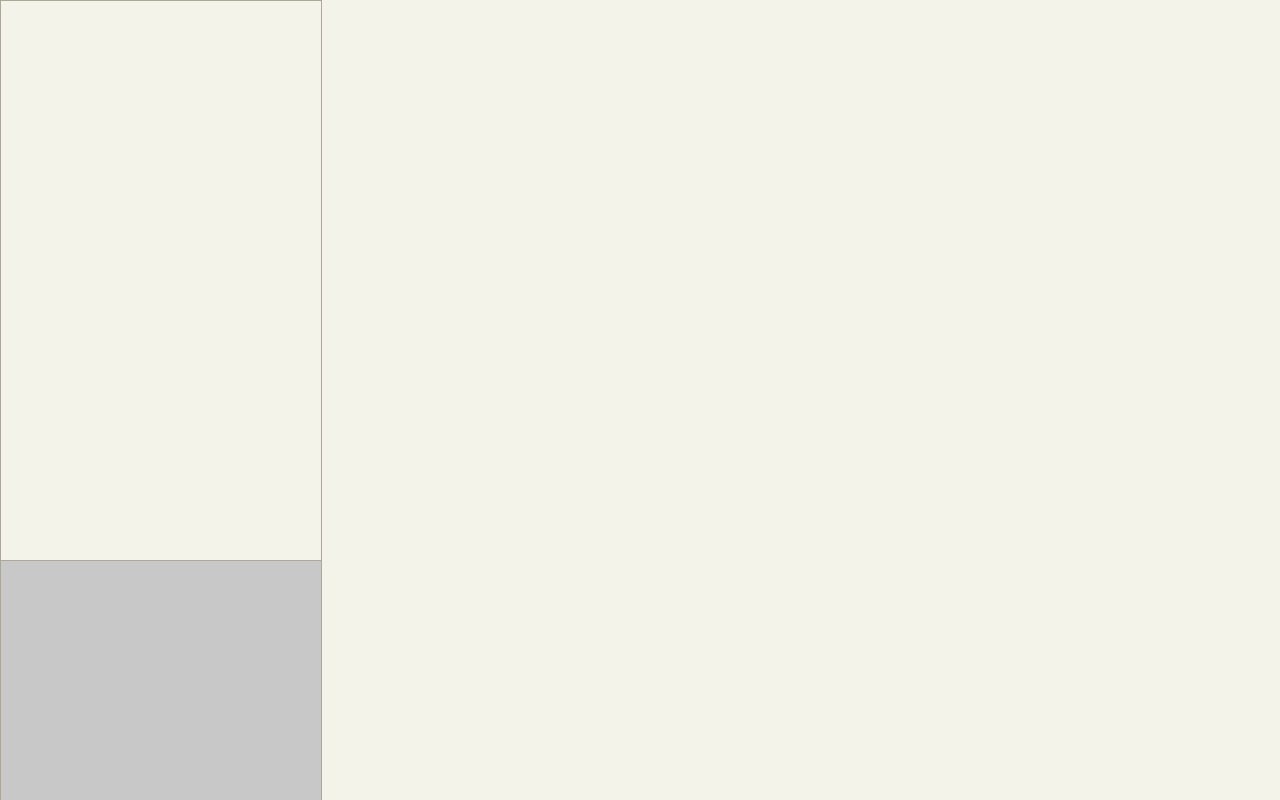
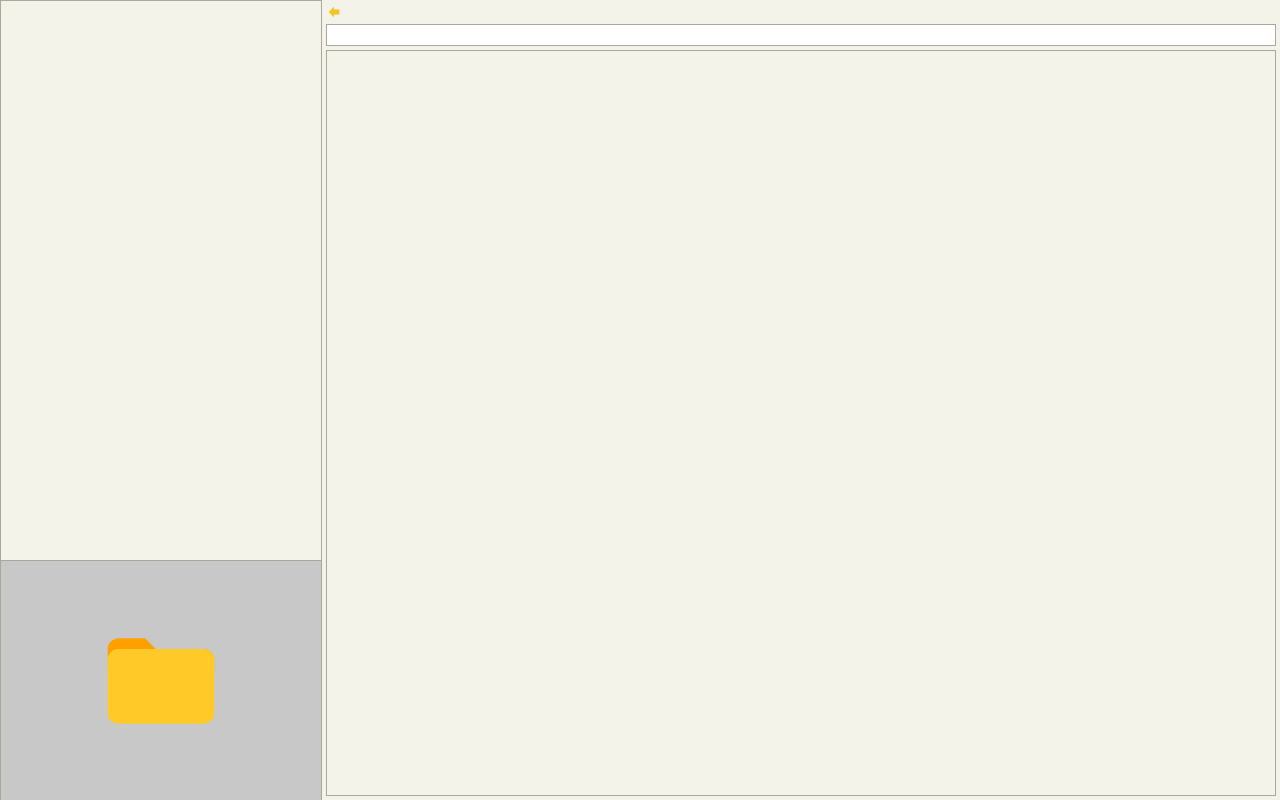
Before and after one commit to mibcxb/McViewer, an Electron app: page app/main.html in a window 1280 px wide. Drawn offline with Linux system fonts and the light colour scheme.

Commit message:
添加浏览框基本分区

```diff
--- a/app/main.html
+++ b/app/main.html
@@ -63,23 +63,62 @@
             border-color: #aca899;
         }
 
+        .file-grid-tool-bar {
+            width: 100%;
+            display: flex;
+            flex-direction: row;
+            vertical-align: middle;
+            margin-left: 4px;
+            margin-right: 4px;
+            margin-top: 4px;
+        }
+
+        .file-grid-tool-bar img {
+            width: 16px;
+            height: 16px;
+            vertical-align: middle;
+        }
+
+        .file-grid-path-bar {
+            display: flex;
+            margin: 4px;
+            flex-direction: row;
+        }
+
+        .file-grid-path {
+            width: 100%;
+            height: 100%;
+            font-size: 12px;
+            text-align: left;
+            border: 1px solid #aca899;
+        }
+
         .file-grid {
-            width: 75%;
-            height: 100%;
-            margin-left: 2px;
+            height: inherit;
+            margin: 4px;
             display: flex;
             flex-direction: column;
+            border: 1px solid #aca899;
         }
+
     </style>
     <!--    <script src="node_modules/bootstrap/dist/js/bootstrap.min.js"></script>-->
 </head>
 <body>
 <div class="main-layout" style="background-color: #F4F3EA;">
     <div class="preview-panel">
-        <div class="image-preview" style="background-color: #C8C8C8;"></div>
+        <div class="image-preview" style="background-color: #C8C8C8;">
+            <img id="fileImagePreview" src="../res/img/folder.png" alt="Preview"/>
+        </div>
         <div class="file-tree"></div>
     </div>
     <div class="browser-panel">
+        <div class="file-grid-tool-bar">
+            <img id="btnBackward" src="../res/img/backward.png" alt=""/>
+        </div>
+        <div class="file-grid-path-bar" style="background-color: #FFFFFF;">
+            <input id="editFilePath" class="file-grid-path" type="text"/>
+        </div>
         <div class="file-grid"></div>
     </div>
 </div>
```
